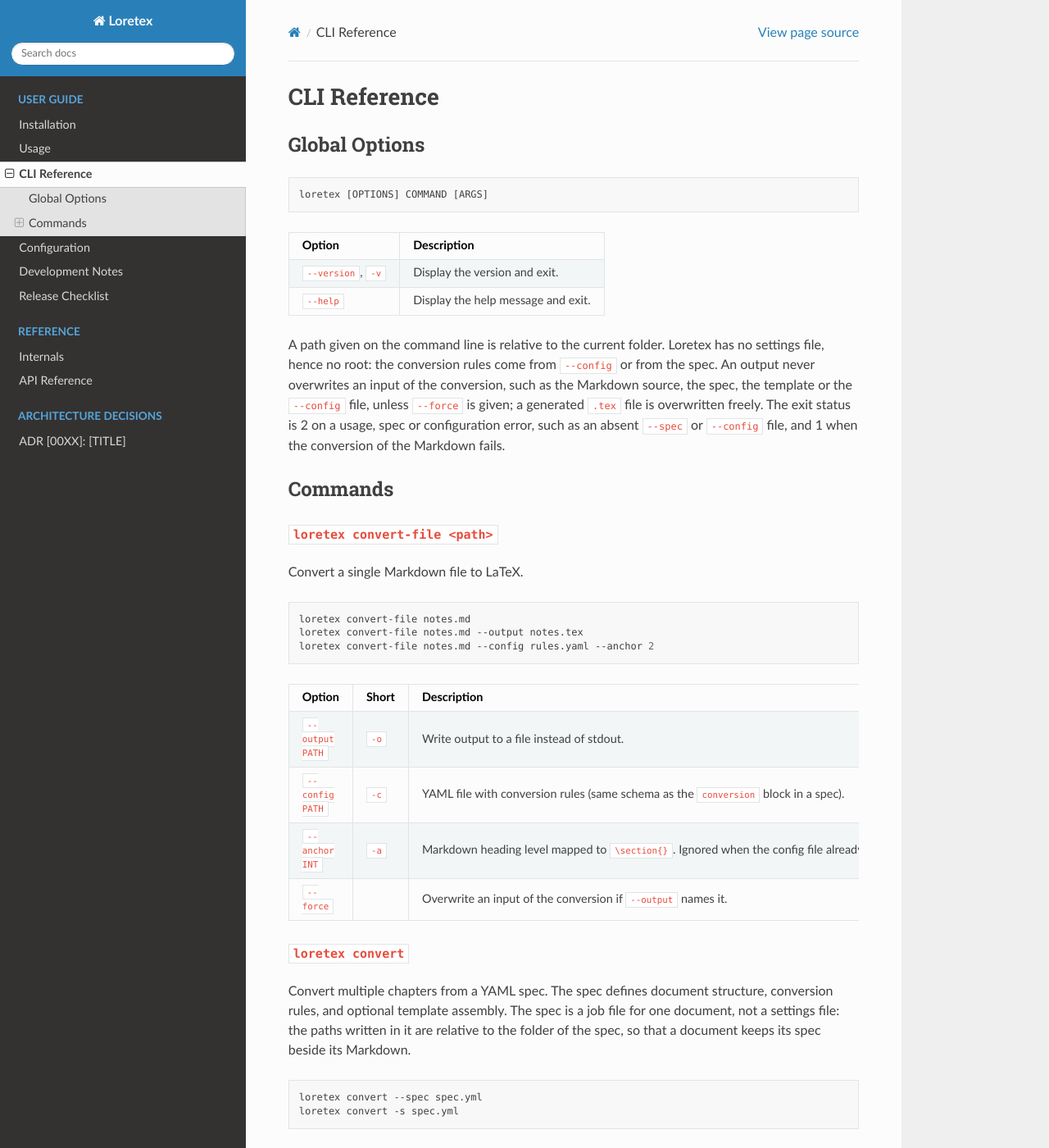
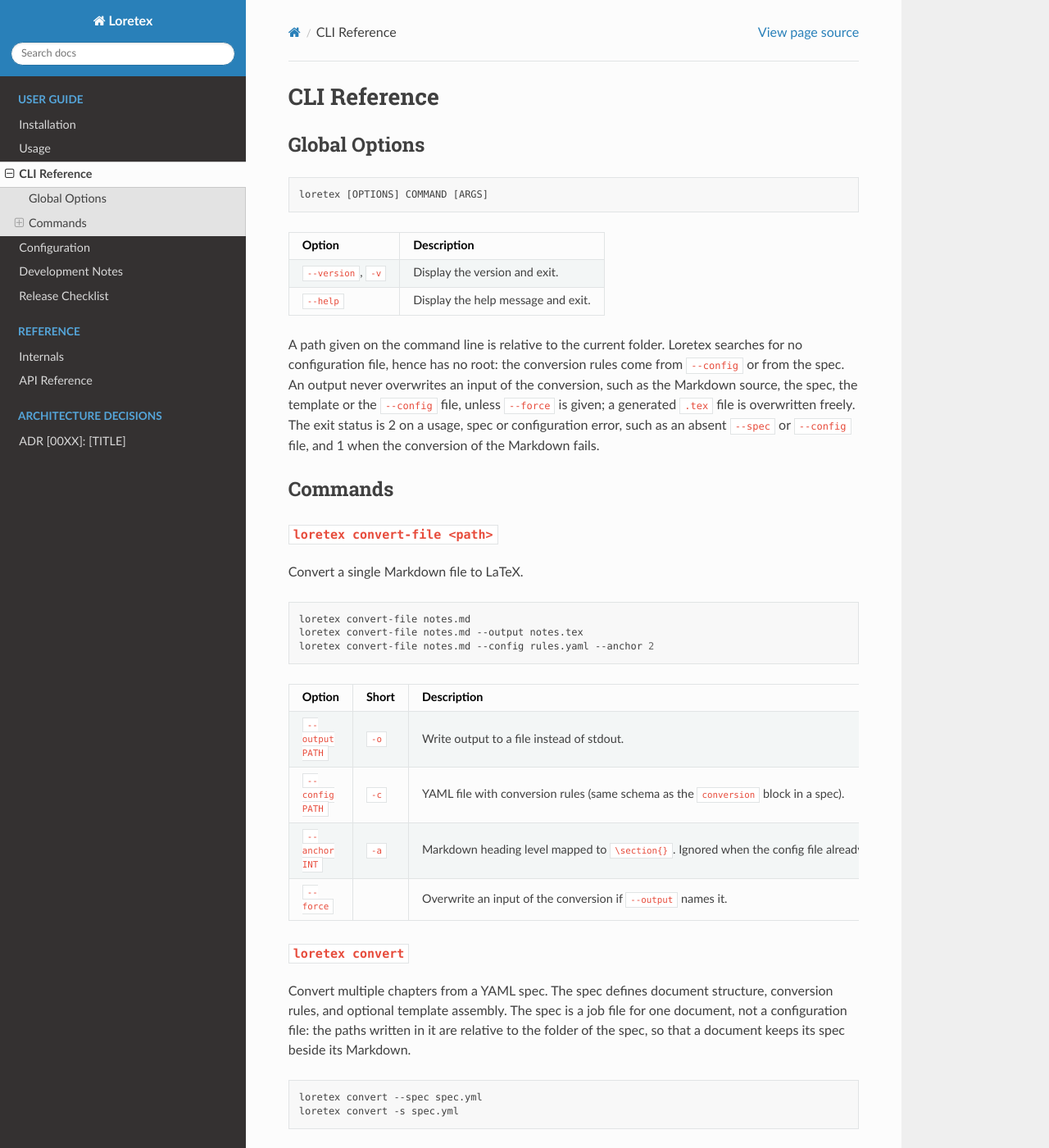
Before and after one commit to esther-poniatowski/loretex, a Sphinx documentation site: the page built from docs/guide/cli-reference.md, in a window 1280 px wide and 1400 px high. Shown: the whole window at 82% size. Built offline with Sphinx 7.4.7 and the Read the Docs theme 3.1.0, drawn with Linux system fonts in a browser that asks for light colours.

Commit message:
docs(cli): Name the configuration file ###################################################
Replace "settings file" with "configuration file" in the prose, the help and the error messages:
  - Rename the term in `docs/guide/cli-reference.md`
  - Rename the term in `src/loretex/cli.py`
######################################################################

Signed-off-by: Esther Poniatowski <esther.poniatowski@ens.psl.eu>
Co-Authored-By: Claude Opus 5.5 <noreply@anthropic.com>

````diff
--- a/docs/guide/cli-reference.md
+++ b/docs/guide/cli-reference.md
@@ -11,12 +11,12 @@ loretex [OPTIONS] COMMAND [ARGS]
 | `--version`, `-v` | Display the version and exit. |
 | `--help` | Display the help message and exit. |
 
-A path given on the command line is relative to the current folder. Loretex has no settings file,
-hence no root: the conversion rules come from `--config` or from the spec. An output never
-overwrites an input of the conversion, such as the Markdown source, the spec, the template or the
-`--config` file, unless `--force` is given; a generated `.tex` file is overwritten freely. The exit
-status is 2 on a usage, spec or configuration error, such as an absent `--spec` or `--config` file,
-and 1 when the conversion of the Markdown fails.
+A path given on the command line is relative to the current folder. Loretex searches for no
+configuration file, hence has no root: the conversion rules come from `--config` or from the spec.
+An output never overwrites an input of the conversion, such as the Markdown source, the spec, the
+template or the `--config` file, unless `--force` is given; a generated `.tex` file is overwritten
+freely. The exit status is 2 on a usage, spec or configuration error, such as an absent `--spec` or
+`--config` file, and 1 when the conversion of the Markdown fails.
 
 ## Commands
 
@@ -41,8 +41,8 @@ loretex convert-file notes.md --config rules.yaml --anchor 2
 
 Convert multiple chapters from a YAML spec. The spec defines document structure,
 conversion rules, and optional template assembly. The spec is a job file for one document, not a
-settings file: the paths written in it are relative to the folder of the spec, so that a document
-keeps its spec beside its Markdown.
+configuration file: the paths written in it are relative to the folder of the spec, so that a
+document keeps its spec beside its Markdown.
 
 ```sh
 loretex convert --spec spec.yml
````
Also changed, not shown: 1 other file.
